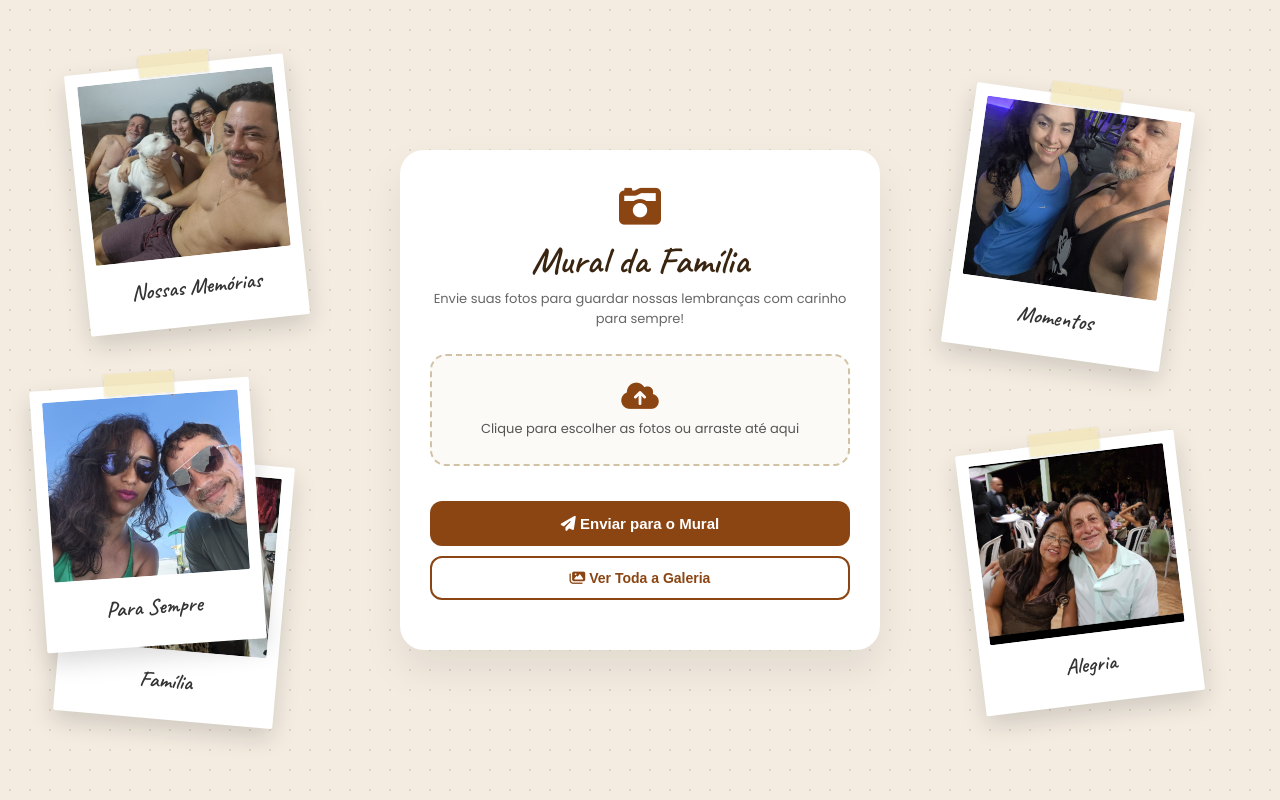
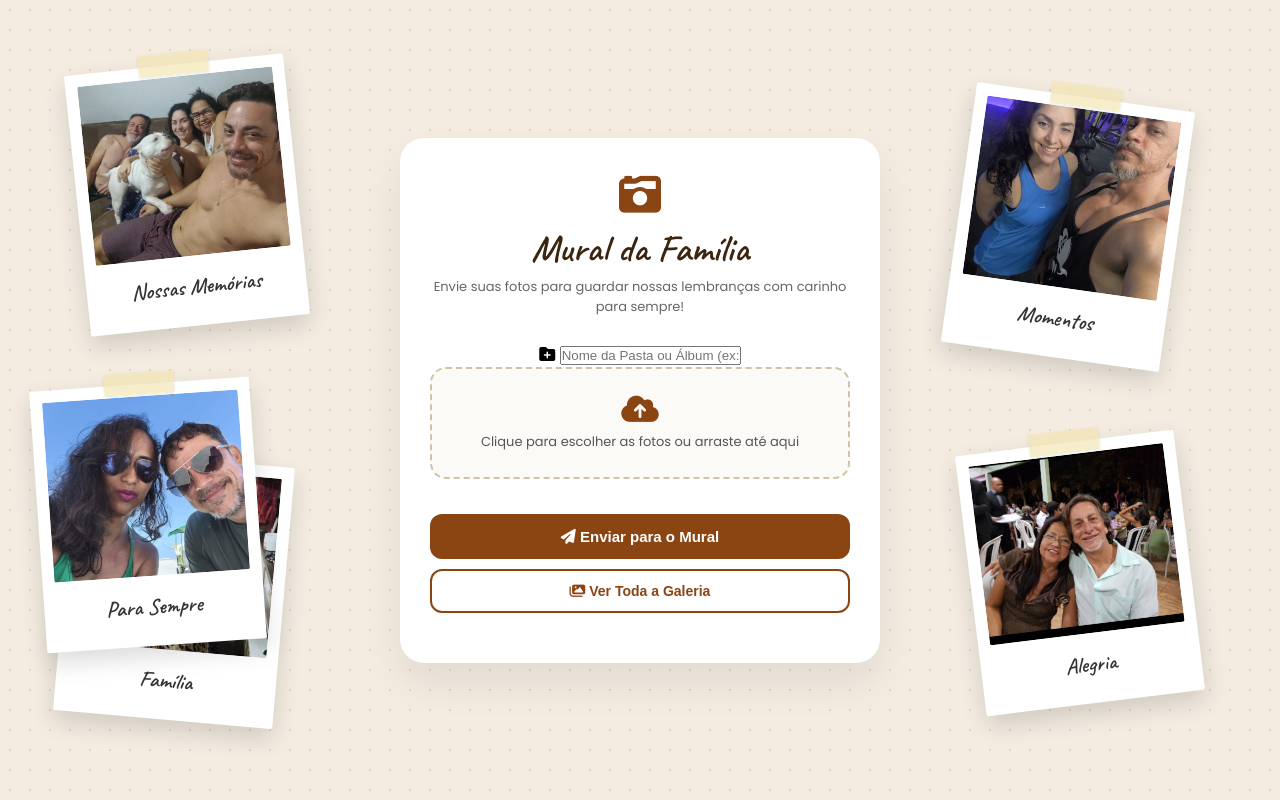
Before and after one commit to janino-professor/fotos, a Flask app: page / in a window 1280 px wide. Run offline with Flask 3, Linux system fonts and the light colour scheme.

Commit message:
Add files via upload

```diff
--- a/templates/index.html
+++ b/templates/index.html
@@ -4,13 +4,10 @@
     <meta charset="UTF-8">
     <meta name="viewport" content="width=device-width, initial-scale=1.0">
     <title>Álbum de Fotos da Família</title>
-    <!-- Ícones e Fontes Externas -->
     <link rel="preconnect" href="https://fonts.googleapis.com">
     <link rel="preconnect" href="https://fonts.gstatic.com" crossorigin>
     <link href="https://fonts.googleapis.com/css2?family=Caveat:wght@600&family=Poppins:wght@300;400;600&display=swap" rel="stylesheet">
     <link rel="stylesheet" href="https://cdnjs.cloudflare.com/ajax/libs/font-awesome/6.4.0/css/all.min.css">
-
-    <!-- CSS Personalizado -->
     <link rel="stylesheet" href="{{ url_for('static', filename='css/style.css') }}">
 </head>
 <body>
@@ -44,6 +41,11 @@
             </div>
 
             <form id="uploadForm">
+                <div class="folder-input-group">
+                    <i class="fa-solid fa-folder-plus"></i>
+                    <input type="text" id="folderInput" placeholder="Nome da Pasta ou Álbum (ex: Viagem, Natal)">
+                </div>
+
                 <div class="file-drop-area" id="dropArea">
                     <i class="fa-solid fa-cloud-arrow-up upload-icon"></i>
                     <span class="file-msg">Clique para escolher as fotos ou arraste até aqui</span>
@@ -52,12 +54,11 @@
 
                 <div id="fileList" class="file-list"></div>
 
-                <button type="button" id="uploadBtn" onclick="enviarFotos()">
+                <button type="button" id="uploadBtn" class="btn-primary" onclick="enviarFotos()">
                     <i class="fa-solid fa-paper-plane"></i> Enviar para o Mural
                 </button>
             </form>
 
-            <!-- Botão para Abrir Toda a Galeria -->
             <button type="button" class="btn-secondary" onclick="abrirGaleria()">
                 <i class="fa-solid fa-images"></i> Ver Toda a Galeria
             </button>
@@ -82,11 +83,13 @@
         </div>
     </div>
 
-    <!-- MODAL DA GALERIA EM GRID (TODAS AS FOTOS) -->
+    <!-- MODAL DA GALERIA EM GRID COM PASTAS -->
     <div id="galleryModal" class="modal" onclick="fecharGaleria(event)">
         <div class="gallery-modal-content" onclick="event.stopPropagation()">
             <span class="close-btn" onclick="fecharGaleriaDirect()">&times;</span>
             <h2><i class="fa-solid fa-photo-film"></i> Todas as Memórias Guardadas</h2>
+
+            <div id="folderTabs" class="folder-tabs"></div>
 
             <div id="galleryGrid" class="gallery-grid">
                 <p class="loading-txt">Carregando fotos do repositório...</p>
```
